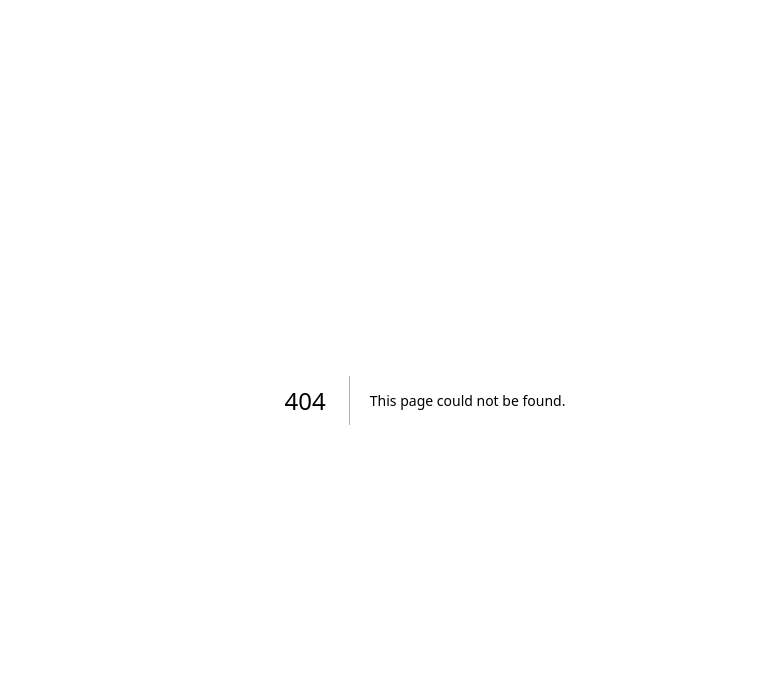
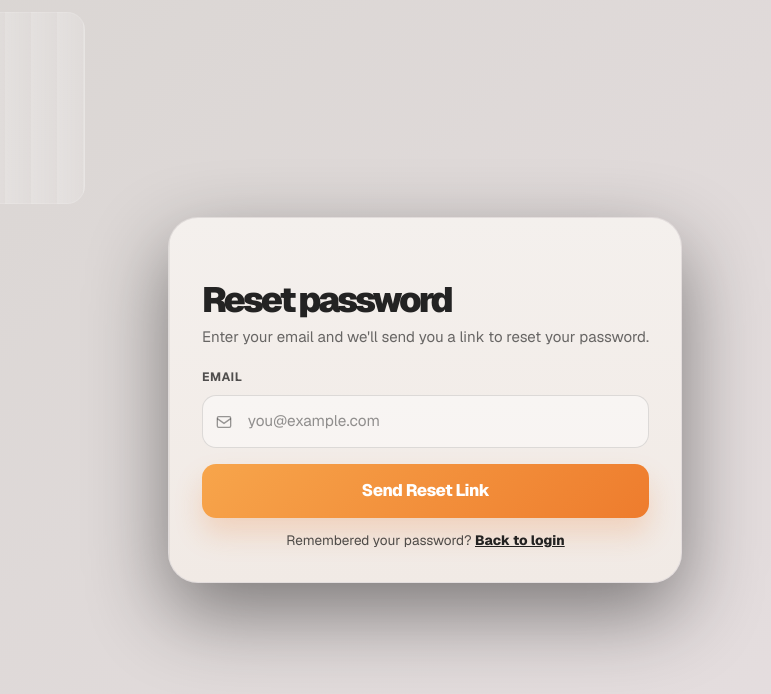
Before and after one commit to Xyzeebit/cirp, a Next.js app: page /forgot-password in a window 1280 px wide. Before the commit this address had no page. Shown: the top 694 px of the page, without its empty margins (215-986 px from the left). Built offline with nearby package versions, Linux system fonts and the light colour scheme; no server answers.

Commit message:
feat: add Forgot Password page and reset password functionality

```diff
--- /dev/null
+++ b/app/(auth)/forgot-password/page.tsx
@@ -0,0 +1,102 @@
+"use client";
+
+import React, { useState } from "react";
+import Link from "next/link";
+import { resetPasswordWithEmail } from "@/lib/supabase";
+
+export default function ForgotPasswordPage() {
+  const [email, setEmail] = useState("");
+  const [isLoading, setIsLoading] = useState(false);
+  const [errorMessage, setErrorMessage] = useState("");
+  const [successMessage, setSuccessMessage] = useState("");
+
+  const handleSubmit = async (e: React.FormEvent) => {
+    e.preventDefault();
+    setErrorMessage("");
+    setSuccessMessage("");
+
+    if (!email.trim()) {
+      setErrorMessage("Please enter your email address.");
+      return;
+    }
+
+    setIsLoading(true);
+
+    try {
+      await resetPasswordWithEmail(email.trim());
+      setSuccessMessage("Check your inbox — we've sent a password reset link to your email.");
+      setEmail("");
+    } catch (error) {
+      const message = error instanceof Error ? error.message : "Unable to send reset link. Please try again.";
+      setErrorMessage(message);
+    } finally {
+      setIsLoading(false);
+    }
+  };
+
+  return (
+    <div className="auth-page">
+      <div className="auth-shell">
+        <div className="auth-art-panel">
+          <div className="auth-brand">
+            <img src="/logo.svg" alt="CIRP logo" className="auth-brand-mark" />
+            <span>CIRP</span>
+          </div>
+
+          <div className="auth-illustration-wrap">
+            <img src="/hero-image.png" alt="Community issue reporting illustration" className="auth-illustration" />
+          </div>
+        </div>
+
+        <div className="auth-form-panel">
+          <h1 className="auth-title">Reset password</h1>
+          <p className="auth-subtitle">Enter your email and we&apos;ll send you a link to reset your password.</p>
+
+          {errorMessage && (
+            <div className="auth-alert">
+              <svg className="h-4 w-4 shrink-0" viewBox="0 0 24 24" fill="none" stroke="currentColor" strokeWidth="2">
+                <circle cx="12" cy="12" r="10" />
+                <line x1="12" y1="8" x2="12" y2="12" />
+                <line x1="12" y1="16" x2="12.01" y2="16" />
+              </svg>
+              <span>{errorMessage}</span>
+            </div>
+          )}
+
+          {successMessage && (
+            <div className="auth-alert" style={{ borderColor: "rgba(238, 124, 45, 0.2)", background: "rgba(255, 244, 235, 0.96)", color: "#9a4b13" }}>
+              <svg className="h-4 w-4 shrink-0" viewBox="0 0 24 24" fill="none" stroke="currentColor" strokeWidth="2">
+                <path d="M22 11.08V12a10 10 0 1 1-5.93-9.14" />
+                <polyline points="22 4 12 14.01 9 11.01" />
+              </svg>
+              <span>{successMessage}</span>
+            </div>
+          )}
+
+          <form onSubmit={handleSubmit}>
+            <div className="auth-field">
+              <label htmlFor="email" className="auth-label">Email</label>
+              <div className="auth-input-wrap">
+                <span className="auth-input-icon">
+                  <svg className="h-4 w-4" viewBox="0 0 24 24" fill="none" stroke="currentColor" strokeWidth="2">
+                    <rect x="2" y="4" width="20" height="16" rx="2" />
+                    <path d="M2 7l10 7 10-7" />
+                  </svg>
+                </span>
+                <input id="email" type="email" required value={email} onChange={(e) => setEmail(e.target.value)} placeholder="you@example.com" className="auth-input" />
+              </div>
+            </div>
+
+            <button type="submit" className="auth-button" disabled={isLoading}>
+              {isLoading ? "Sending link..." : "Send Reset Link"}
+            </button>
+          </form>
+
+          <p className="auth-foot pt-3">
+            Remembered your password? <Link href="/login">Back to login</Link>
+          </p>
+        </div>
+      </div>
+    </div>
+  );
+}
--- a/app/(auth)/login/page.tsx
+++ b/app/(auth)/login/page.tsx
@@ -1,9 +1,9 @@
 "use client";
 
-import React, { useState } from "react";
+import React, { useState, useEffect } from "react";
 import Link from "next/link";
 import { useRouter } from "next/navigation";
-import { signInWithEmail } from "@/lib/supabase";
+import { signInWithEmail, supabase } from "@/lib/supabase";
 
 export default function LoginPage() {
   const router = useRouter();
@@ -14,6 +14,17 @@ export default function LoginPage() {
   const [isLoading, setIsLoading] = useState(false);
   const [errorMessage, setErrorMessage] = useState("");
   const [successMessage, setSuccessMessage] = useState("");
+
+  // Detect password-recovery redirect from Supabase
+  useEffect(() => {
+    const detectRecovery = async () => {
+      const hashParams = new URLSearchParams(window.location.hash.slice(1));
+      if (hashParams.get("type") === "recovery") {
+        setSuccessMessage("Your password reset link is verified. Please sign in with your new password.");
+      }
+    };
+    void detectRecovery();
+  }, []);
 
   const handleSubmit = async (e: React.FormEvent) => {
     e.preventDefault();
@@ -131,7 +142,7 @@ export default function LoginPage() {
                 <input type="checkbox" checked={rememberMe} onChange={(e) => setRememberMe(e.target.checked)} />
                 <span>Remember me</span>
               </label>
-              <Link href="/login" className="auth-link">Forgot Password?</Link>
+              <Link href="/forgot-password" className="auth-link">Forgot Password?</Link>
             </div>
 
             <button type="submit" className="auth-button" disabled={isLoading}>
--- a/lib/supabase.ts
+++ b/lib/supabase.ts
@@ -91,6 +91,15 @@ export const MAX_ISSUE_IMAGES = 5;
 
 export async function signInWithEmail(email: string, password: string) {
   const { data, error } = await supabase.auth.signInWithPassword({ email, password });
+  if (error) throw error;
+  return data;
+}
+
+export async function resetPasswordWithEmail(email: string) {
+  const redirectTo = `${window.location.origin}/login`;
+  const { data, error } = await supabase.auth.resetPasswordForEmail(email.trim(), {
+    redirectTo,
+  });
   if (error) throw error;
   return data;
 }
```
